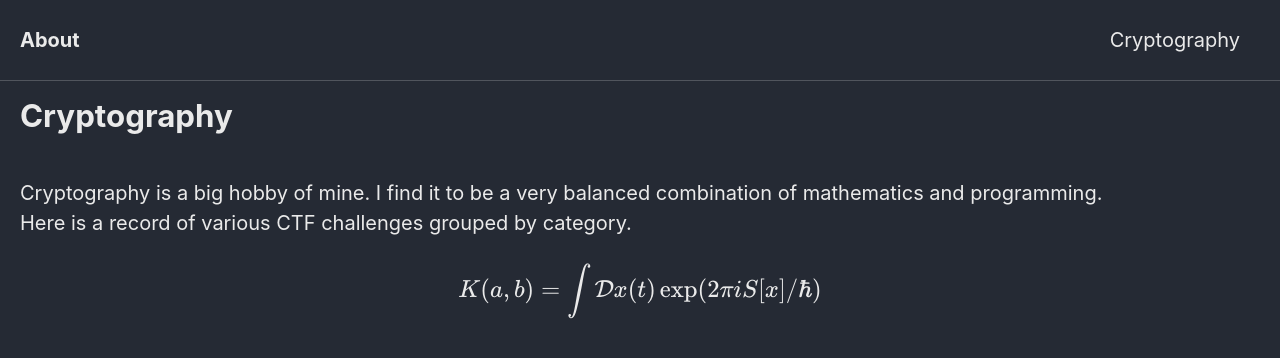
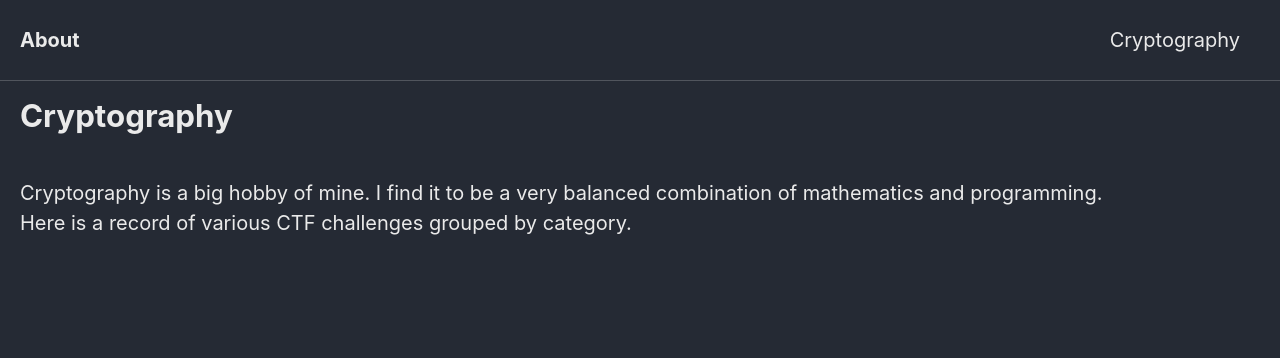
Before and after one commit to Connor-McCartney/Connor-McCartney.github.io, a Jekyll site: the page built from _pages/cryptography.md, in a window 1280 px wide. Shown: the top 358 px of the page. Built offline with Jekyll 4.4.1, drawn with Linux system fonts in a browser that asks for light colours; cached includes are drawn as plain includes.

Commit message:
Update cryptography.md

```diff
--- a/_pages/cryptography.md
+++ b/_pages/cryptography.md
@@ -6,8 +6,3 @@ title: Cryptography
 <br>
 Cryptography is a big hobby of mine. I find it to be a very balanced combination of mathematics and programming. <br>
 Here is a record of various CTF challenges grouped by category.
-
-
-$$
-K(a,b) = \int \mathcal{D}x(t) \exp(2\pi i S[x]/\hbar)
-$$
```
